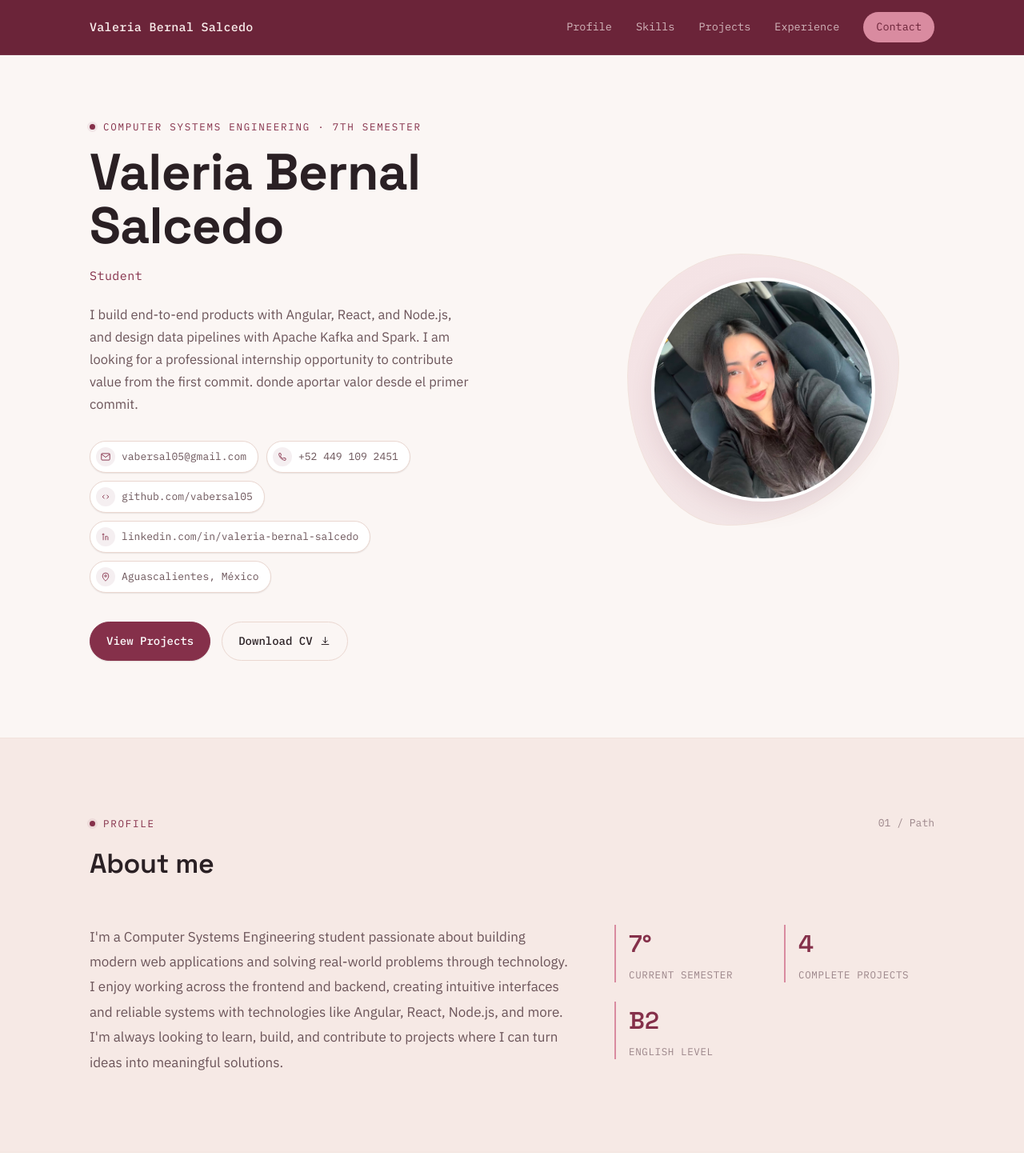
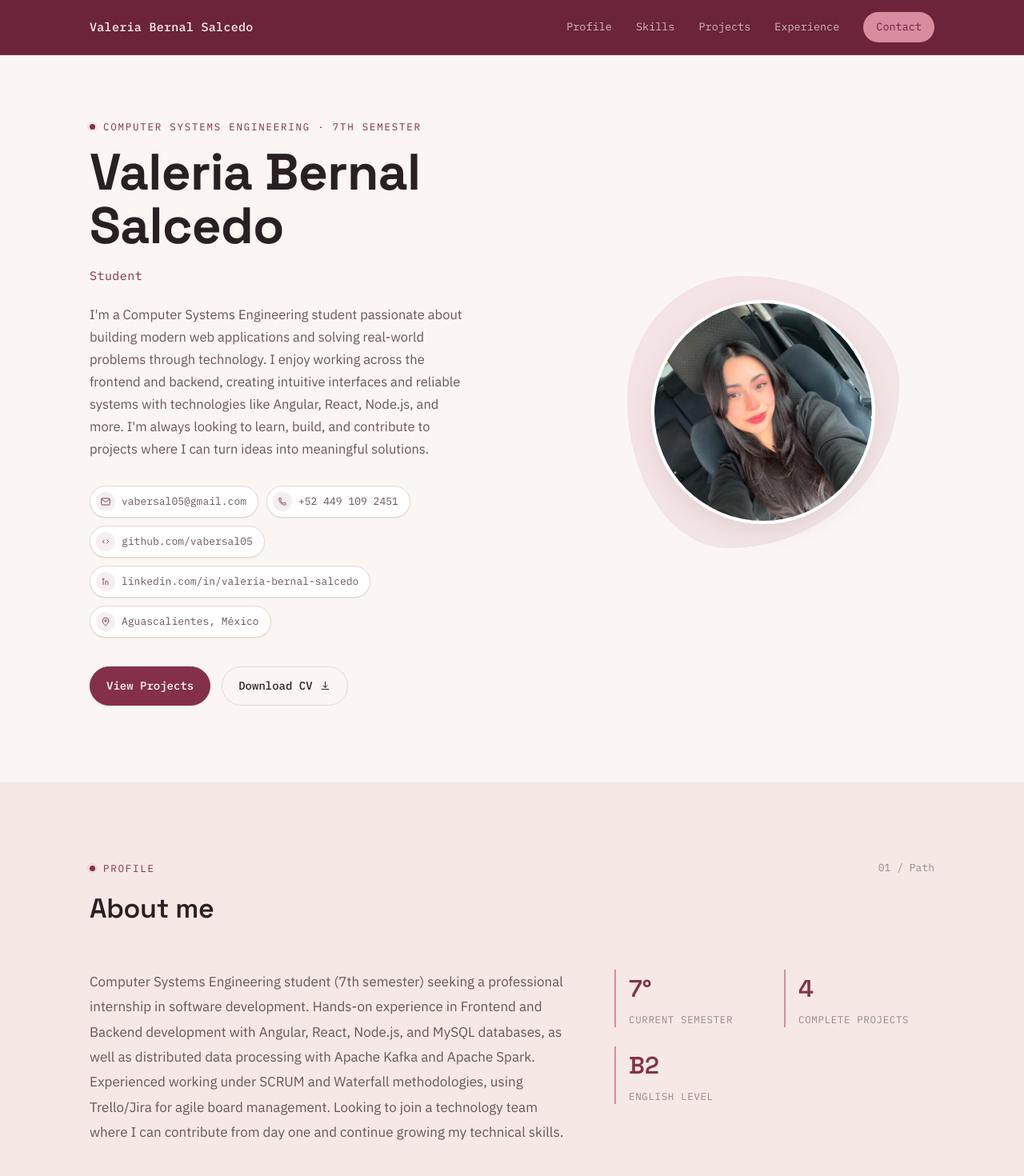
Before and after one commit to vabersal05/CV-Valeria-Bernal-Salcedo, an Angular app: page / in a window 1280 px wide. Shown: the top 1470 px of the page at 80% size. Built offline with nearby package versions, Linux system fonts and the light colour scheme.

Commit message:
Mi descripcion2

```diff
--- a/src/app/components/about/about.component.html
+++ b/src/app/components/about/about.component.html
@@ -10,10 +10,12 @@
 
     <div class="about__grid">
       <p class="about__text">
-        I'm a Computer Systems Engineering student passionate about building modern web applications
-        and solving real-world problems through technology. I enjoy working across the frontend and backend,
-        creating intuitive interfaces and reliable systems with technologies like Angular, React, Node.js, and more.
-        I'm always looking to learn, build, and contribute to projects where I can turn ideas into meaningful solutions.
+        Computer Systems Engineering student (7th semester) seeking a professional internship in software
+        development. Hands-on experience in Frontend and Backend development with Angular, React, Node.js, and MySQL
+        databases, as well as distributed data processing with Apache Kafka and Apache Spark. Experienced
+        working under SCRUM and Waterfall methodologies, using Trello/Jira for agile board management.
+        Looking to join a technology team where I can contribute from day one and continue growing my technical
+        skills.
       </p>
 
       <dl class="about__stats">
--- a/src/app/components/hero/hero.component.html
+++ b/src/app/components/hero/hero.component.html
@@ -5,10 +5,10 @@
       <h1 class="hero__name">Valeria Bernal<br>Salcedo</h1>
       <p class="hero__role">Student</p>
       <p class="hero__tagline">
-        I build end-to-end products with Angular, React, and Node.js, and design
-        data pipelines with Apache Kafka and Spark. I am looking for a professional
-        internship opportunity to contribute value from the first commit.
-        donde aportar valor desde el primer commit.
+        I'm a Computer Systems Engineering student passionate about building modern web applications
+        and solving real-world problems through technology. I enjoy working across the frontend and backend,
+        creating intuitive interfaces and reliable systems with technologies like Angular, React, Node.js, and more.
+        I'm always looking to learn, build, and contribute to projects where I can turn ideas into meaningful solutions.
       </p>
 
       <ul class="hero__contact">
```
